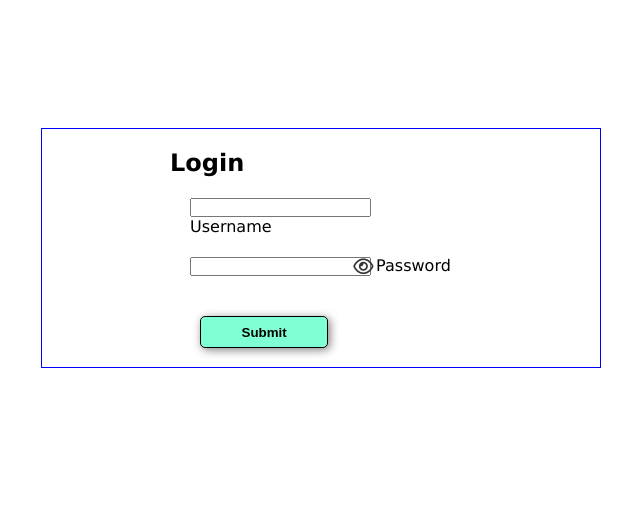
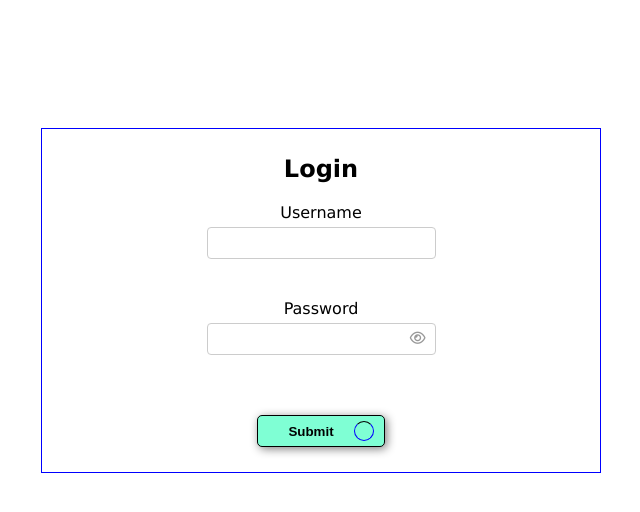
Before and after one commit to ChetanPrince/buttonLoading, a plain HTML site: page index.html in a window 1280 px wide. Shown: the whole page, without its empty margins (87-727 px from the left). Drawn offline with Linux system fonts and the light colour scheme.

Commit message:
added basic styling to have a rotating element

```diff
--- a/index.html
+++ b/index.html
@@ -13,18 +13,19 @@
           <h2>Login</h2>
           <form action="" method="post">
             <div class="user-box">
-              <input type="text" name="" required="" />
-              <label>Username</label>
+                <label for="username">Username</label>
+              <input id="username" type="text" name="" required="" />
             </div>
             <div class="user-box">
+                <label for="password">Password</label>
               <input type="password" name="" id="password" required="" />
-              <span class="password-toggle-icon"><i class="fa fa-eye"></i></span>
-              <label>Password</label>
+              <span class="password-toggle-icon"><i class="fa fa-eye toggle-icon"></i></span>
             </div>
 
               <button id="submit-wait" type="button">
+                <span class="btn-text">Submit</span>
+                <span id="spin"></span>
 
-                  Submit
               </button>
 
           </form>
--- a/script.js
+++ b/script.js
@@ -0,0 +1,10 @@
+const passwordView = document.querySelector(".password-toggle-icon");
+
+passwordView.addEventListener("click", ()=>{
+    const password = document.getElementById("password");
+    if(password.type === "password"){
+        password.type = "text";    }
+        else{
+            password.type = "password";
+        }
+})
--- a/style.css
+++ b/style.css
@@ -5,52 +5,65 @@
     box-sizing: border-box;
 }
 
-/* Body styling */
 body {
     font-family: 'Lucida Sans', 'Lucida Sans Regular', 'Lucida Grande', 'Lucida Sans Unicode', Geneva, Verdana, sans-serif;
 }
 
-/* Container styling */
 .container {
     border: 1px solid blue;
-    padding: 2% 10%; /* Combined shorthand padding */
+    padding: 2% 10%;
     margin: 10%;
-    max-width: 100%; /* Make the container responsive */
+    /* max-width: 100%;  */
     width: 35rem;
-    height: 15rem;
+    height: auto;   /* adjust height to fit content */
     display: flex;
     flex-direction: column;
     justify-content: center;
     align-items: center;
+    text-align: center;  /* center text inside container */
 }
 
-/* User box styling */
+.container h2{
+    margin-bottom: 20px;;
+}
 .user-box {
     margin: 20px;
     position: relative;
 }
 
-/* Link styling */
+.user-box label{
+    display: block;
+    margin-bottom: 5px;
+}
+.user-box input{
+    /* width: 100%;  */
+    padding-right: 40px; /*add space for the icon*/
+    margin-bottom: 20px;
+    padding-left: 10px;
+    height: 2rem;
+    border: 1px solid #ccc;
+    border-radius: 4px;
+
+}
+
+
 button {
-    display: inline-block; /* Ensure padding affects size */
-    width: 8rem;
+    display: inline-block;
+    min-width: 8rem;
+    width: auto; /* allow width to adjust as needed*/
     height: 2rem;
     background-color: aquamarine;
     border: 1px solid black;
-    /* padding: 5px; */
     margin-top: 20px;
-    margin-left: 10%;
-    text-decoration: none;
     font-weight: 600;
     text-align: center;
     line-height: 2rem;
-    transition: background-color 0.3s, border-color 0.3s; /* Smooth hover transitions */
     border-radius: 5px;
     box-shadow: 2px 2px 10px grey;
     cursor: pointer;
+    position: relative;
 }
 
-/* Link hover effect */
 button:hover{
     background-color: rgba(0, 243, 0, 0.319);
     border-color: rgba(0, 100, 0, 0.959);
@@ -63,27 +76,51 @@ button:active{
 
 /* Ensure responsive links */
 @media (max-width: 600px) {
+    .container{
+        margin:5%;
+        padding: 5%;
+    }
     button {
         width: 100%;
         margin-left: 0;
     }
+    .user-box input{
+        width: 100%; /* adjust for full width*/
+    }
 }
 .password-toggle-icon {
     position: absolute;
-    top: 10%;
-    right: 30%;
-    /* transform: translateY(-70%); */
+    top: 50%; /* adjust position to be inside input*/
+    right: 10px; /* align to the right side inside the input*/
+    transform: translateY(-50%);
     cursor: pointer;
   }
 
   .password-toggle-icon i {
-    font-size: 18px;
+    font-size: 14px;
     line-height: 1;
     color: #333;
     transition: color 0.3s ease-in-out;
-    margin-bottom: 20px;
+    opacity: 0.5;
   }
 
   .password-toggle-icon i:hover {
-    color: #000;
-  }
+      opacity: 1;
+      color: #ff0000;
+    }
+    #spin{
+        display: inline-block;
+        width: 20px;
+        height: 20px;
+        border: 1px solid blue;
+        border-radius: 50%;
+        border-top: 1px solid black;
+        position: absolute;
+    top: 50%; /* adjust position to be inside input*/
+    right: 10px; /* align to the right side inside the input*/
+    transform: translateY(-50%);
+    animation: spin 1s linear forwards;
+    }
+    .btn-text{
+        margin-right: 20px;
+    }
```
